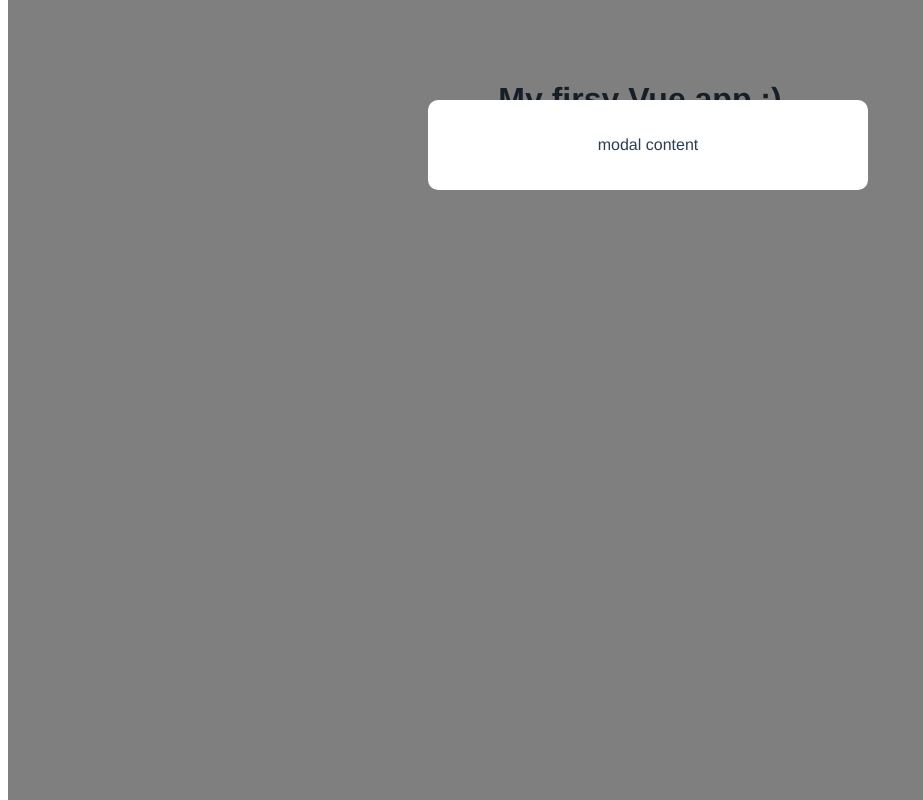
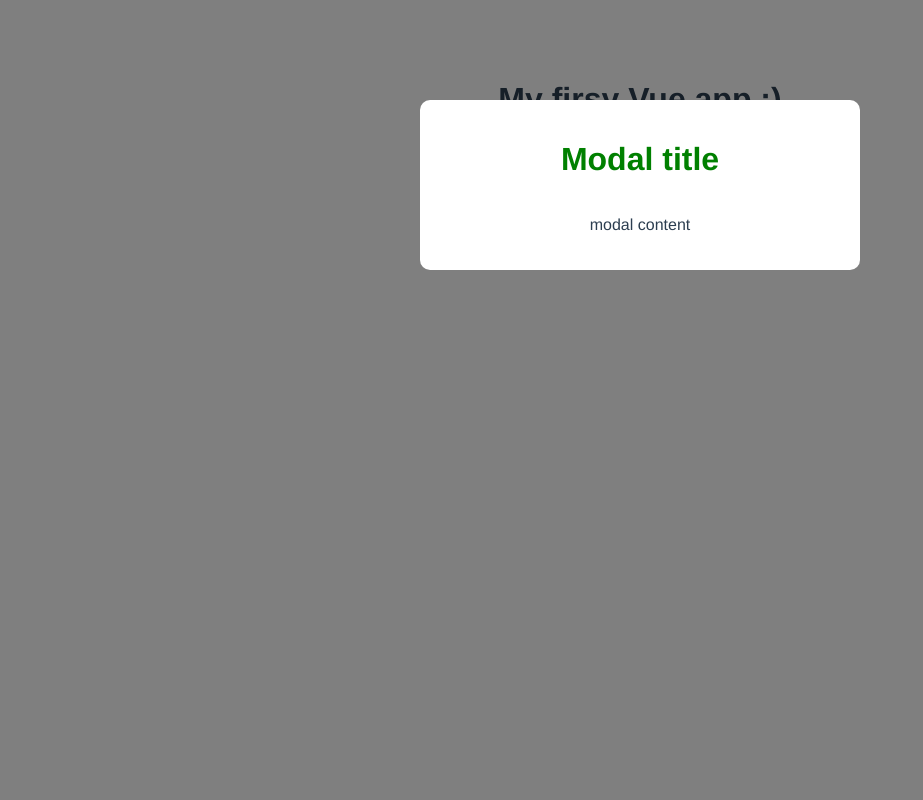
Before and after one commit to Marko1310/Vue, a Vue app in the folder modal-project/modal-project/: page / in a window 1280 px wide. Shown: the whole page, without its empty margins (0-923 px from the left). Built offline with nearby package versions, Linux system fonts and the light colour scheme.

Commit message:
global and scoped css

```diff
--- /dev/null
+++ b/modal-project/modal-project/src/assets/global.css
@@ -0,0 +1,7 @@
+body {
+	margin: 0;
+}
+
+p {
+	font-style: italic;
+}
--- a/modal-project/modal-project/src/components/Modal.vue
+++ b/modal-project/modal-project/src/components/Modal.vue
@@ -1,6 +1,7 @@
 <template>
 	<div class="backdrop">
 		<div class="modal">
+			<h1>Modal title</h1>
 			<p>modal content</p>
 		</div>
 	</div>
@@ -21,4 +22,12 @@
 	width: 100%;
 	height: 100%;
 }
+.modal h1 {
+	color: green;
+	border-bottom: none;
+	padding: 0;
+}
+.modal p {
+	font-style: normal;
+}
 </style>
```
Also changed, not shown: modal-project/modal-project/src/main.js (+4 -3 lines).
